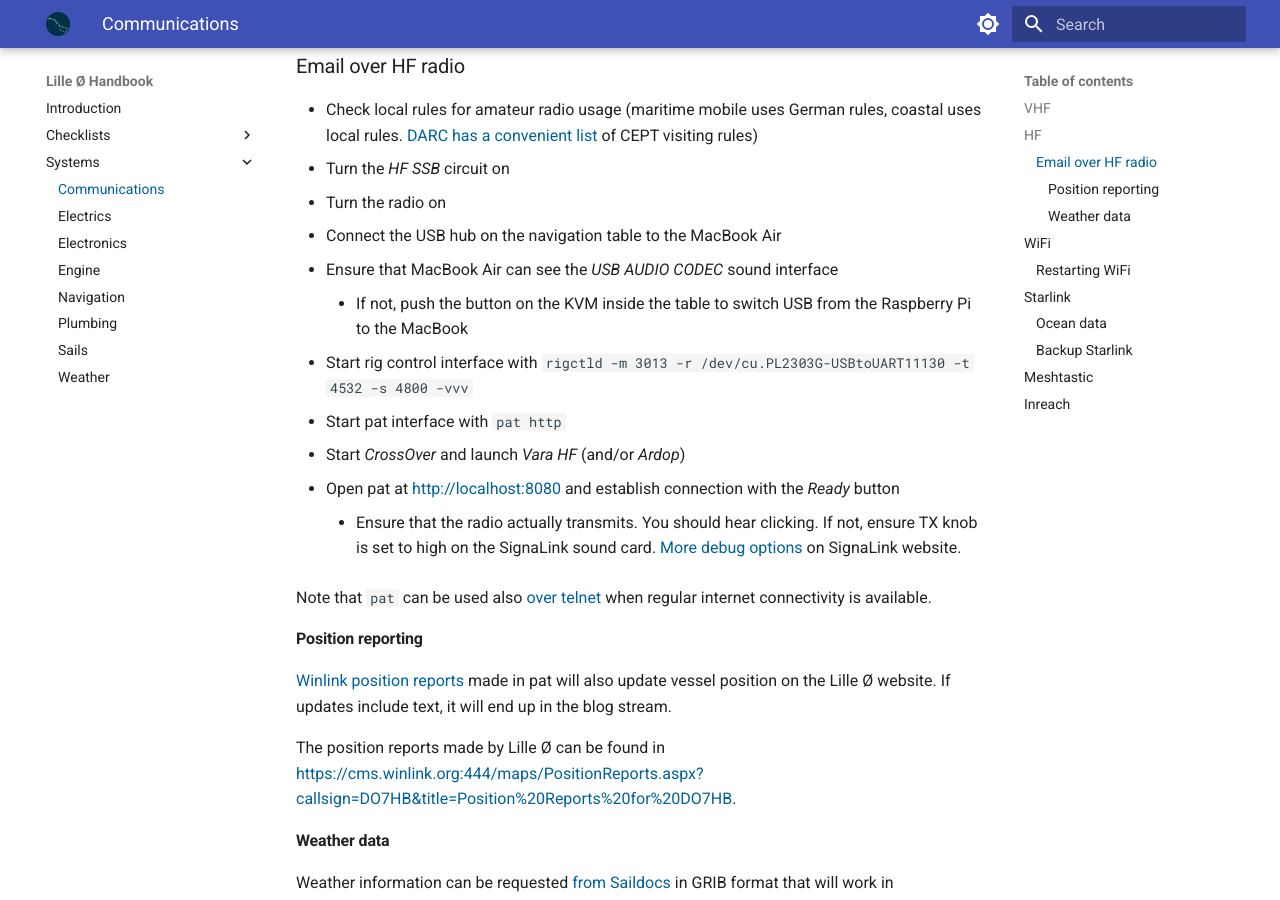
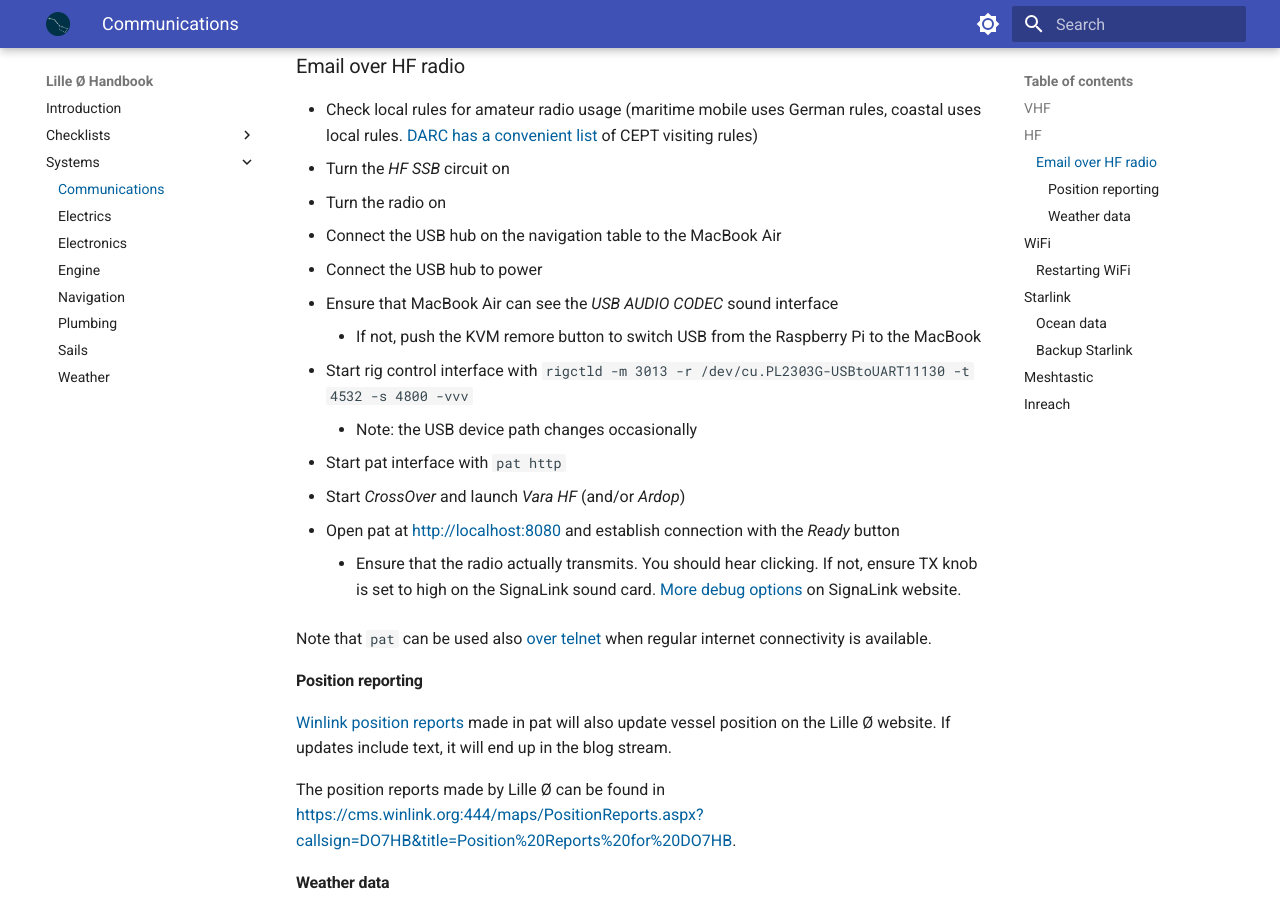
Before and after one commit to meri-imperiumi/handbook, an MkDocs documentation site: the page built from docs/systems/communications.md, in a window 1280 px wide and 900 px high, scrolled down 597 px. Built offline with MkDocs 1.6.1 and Material for MkDocs 9.7.7, drawn with Linux system fonts in a browser that asks for light colours.

```diff
--- a/docs/systems/communications.md
+++ b/docs/systems/communications.md
@@ -25,9 +25,11 @@
 * Turn the _HF SSB_ circuit on
 * Turn the radio on
 * Connect the USB hub on the navigation table to the MacBook Air
+* Connect the USB hub to power
 * Ensure that MacBook Air can see the _USB AUDIO CODEC_ sound interface
-    * If not, push the button on the KVM inside the table to switch USB from the Raspberry Pi to the MacBook
+    * If not, push the KVM remore button to switch USB from the Raspberry Pi to the MacBook
 * Start rig control interface with `rigctld -m 3013 -r /dev/cu.PL2303G-USBtoUART11130 -t 4532 -s 4800 -vvv`
+	* Note: the USB device path changes occasionally
 * Start pat interface with `pat http`
 * Start _CrossOver_ and launch _Vara HF_ (and/or _Ardop_)
 * Open pat at <http://localhost:8080> and establish connection with the _Ready_ button
```
Also changed, not shown: docs/index.md (+1 -1 lines), docs/assets/victron_full.jpg (deleted).
